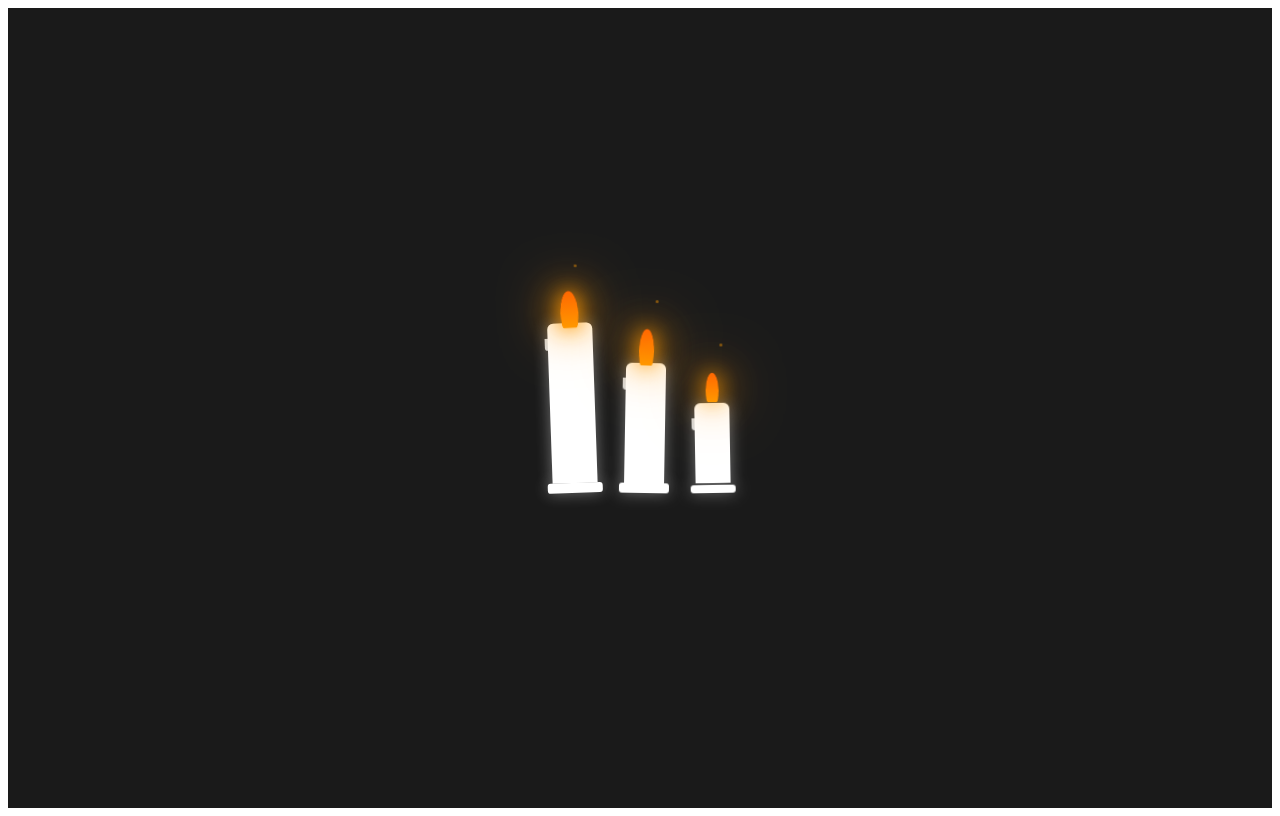
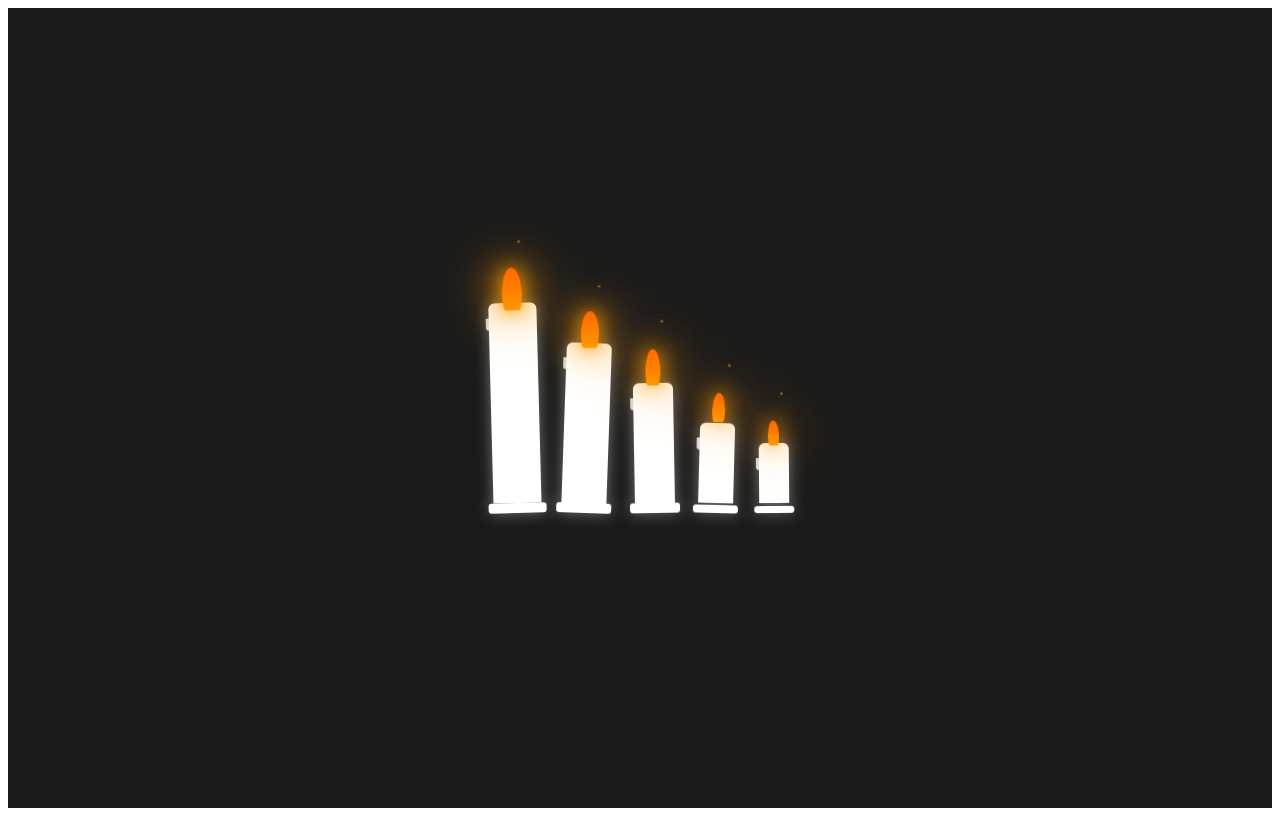
Before and after one commit to Mishiesalie/Lighting_candles, a plain HTML site: page index.html in a window 1280 px wide. Drawn offline with Linux system fonts and the light colour scheme.

Commit message:
update 1

```diff
--- a/index.html
+++ b/index.html
@@ -9,6 +9,19 @@
 <body>
     <div class="candle-wrapper">
         <div class="candle-group">
+            <div class="candle-container extra-tall">
+                <div class="flame-wrapper">
+                    <div class="flame">
+                        <div class="spark spark1"></div>
+                        <div class="spark spark2"></div>
+                        <div class="spark spark3"></div>
+                    </div>
+                </div>
+                <div class="candle">
+                    <div class="wax-drip"></div>
+                </div>
+            </div>
+
             <div class="candle-container tall">
                 <div class="flame-wrapper">
                     <div class="flame">
@@ -47,6 +60,19 @@
                     <div class="wax-drip"></div>
                 </div>
             </div>
+
+            <div class="candle-container extra-short">
+                <div class="flame-wrapper">
+                    <div class="flame">
+                        <div class="spark spark1"></div>
+                        <div class="spark spark2"></div>
+                        <div class="spark spark3"></div>
+                    </div>
+                </div>
+                <div class="candle">
+                    <div class="wax-drip"></div>
+                </div>
+            </div>
         </div>
     </div>
 </body>
--- a/styles.css
+++ b/styles.css
@@ -132,7 +132,7 @@
 .candle-group {
     display: flex;
     align-items: flex-end;
-    gap: 30px;
+    gap: 25px;
 }
 
 .candle-container {
@@ -193,15 +193,15 @@
 
 /* Add slight rotation to candles for natural look */
 .tall {
-    transform: rotate(-2deg);
+    transform: rotate(2deg);
 }
 
 .medium {
-    transform: rotate(1deg);
+    transform: rotate(-1deg);
 }
 
 .short {
-    transform: rotate(-1deg);
+    transform: rotate(1.5deg);
 }
 
 /* Adjust animation timing for each candle */
@@ -216,3 +216,62 @@
 .short .flame {
     animation: flicker 2.8s infinite;
 }
+
+/* Extra tall candle */
+.extra-tall .candle {
+    height: 200px;
+    width: 48px;
+}
+
+.extra-tall .candle::after {
+    width: 58px;
+    left: -5px;
+}
+
+.extra-tall .flame {
+    width: 20px;
+    height: 45px;
+}
+
+.extra-tall .flame-wrapper {
+    transform: translate(-50%, -50%) translateY(-120px);
+}
+
+/* Extra short candle */
+.extra-short .candle {
+    height: 60px;
+    width: 30px;
+}
+
+.extra-short .candle::after {
+    width: 40px;
+    height: 7px;
+    left: -5px;
+}
+
+.extra-short .flame {
+    width: 11px;
+    height: 25px;
+}
+
+.extra-short .flame-wrapper {
+    transform: translate(-50%, -50%) translateY(-45px);
+}
+
+/* Update rotations for natural look */
+.extra-tall {
+    transform: rotate(-1.5deg);
+}
+
+.extra-short {
+    transform: rotate(-0.5deg);
+}
+
+/* Adjust animation timing */
+.extra-tall .flame {
+    animation: flicker 3.7s infinite;
+}
+
+.extra-short .flame {
+    animation: flicker 2.5s infinite;
+}
```
